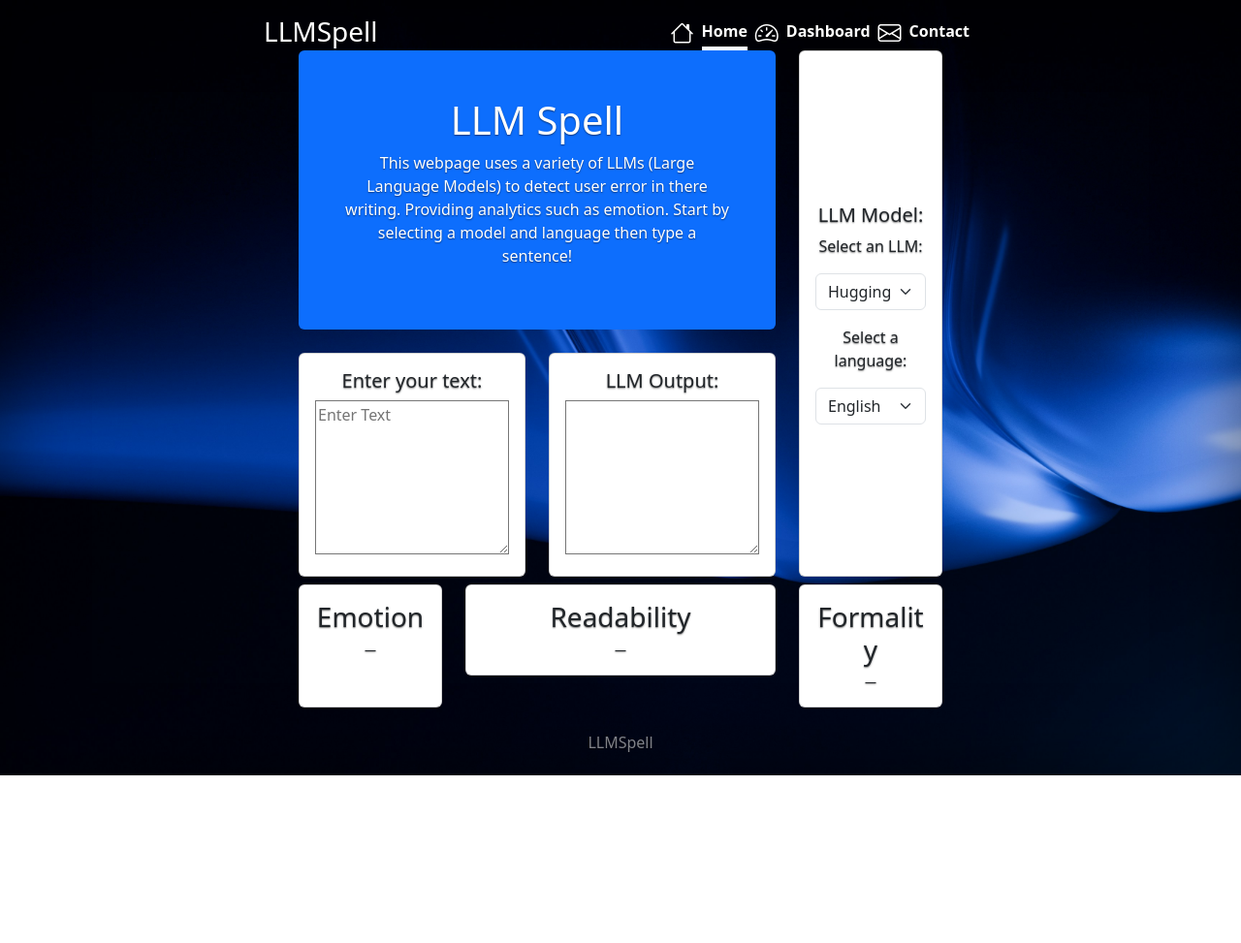
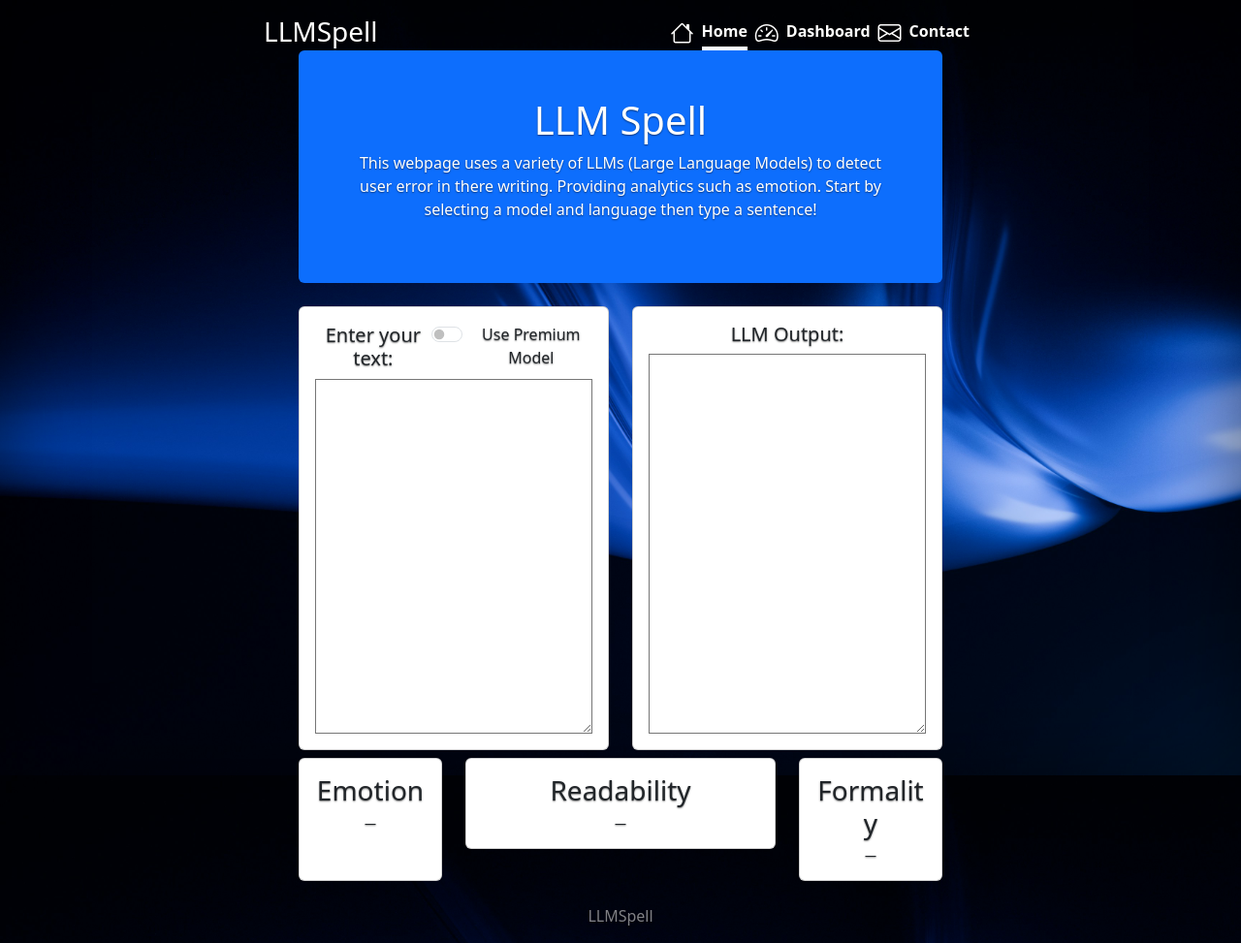
Before and after one commit to ColePal/spell-correction-plugin, a Django app: page /cover/ in a window 1280 px wide. Shown: the whole page at 97% size. Before the commit the page ends 800 px from the top, so only its background shows below. Run offline with Django 5.2, Linux system fonts and the light colour scheme; some libraries are stand-ins or nearby versions.

Commit message:
Updated HTML page to add switch button. Need to make it actually do something next commit.

```diff
--- a/backend/templates/SetupPage.js
+++ b/backend/templates/SetupPage.js
@@ -21,6 +21,18 @@ function findAllInput() {
       let textAreas = document.getElementsByTagName("textarea");
       //console.log(inputs);
       let inputs = Array.from(textInputs).concat(Array.from(textAreas));
+
+      // Rob note
+      // Without this the model tries and sends "on" when the switch is clicked
+      // doing this prevents that
+      inputs = inputs.filter(element => {
+        return (
+            element.tagName.toLowerCase() === "textarea" ||
+            (element.tagName.toLowerCase() === "input" &&
+            !["checkbox", "radio"].includes(element.type))
+        );
+      });
+
 
       //for each input element found:
       inputs.forEach(element => {
--- a/backend/templates/TestingSlice.html
+++ b/backend/templates/TestingSlice.html
@@ -41,9 +41,8 @@
                 color: #333;
                 text-shadow: none; /* Prevent inheritance from `body` */
                 background-color: #fff;
-                border: .05rem solid #fff;
+                border: 0.05rem solid #fff;
             }
-
 
             /*
              * Base structure
@@ -63,8 +62,8 @@
                 -webkit-box-pack: center;
                 justify-content: center;
                 color: #fff;
-                text-shadow: 0 .05rem .1rem rgba(0, 0, 0, .5);
-                box-shadow: inset 0 0 5rem rgba(0, 0, 0, .5);
+                text-shadow: 0 0.05rem 0.1rem rgba(0, 0, 0, 0.5);
+                box-shadow: inset 0 0 5rem rgba(0, 0, 0, 0.5);
                 background: url("{% static 'vimal-s-ZhVUAUc8V4s-unsplash.jpg' %}") no-repeat center center fixed;
                 /*The background is broken will comment out for now*/
                 background-size: cover;
@@ -99,11 +98,11 @@
             }
 
             .nav-masthead .nav-link {
-                padding: .25rem 0;
+                padding: 0.25rem 0;
                 font-weight: 700;
                 color: rgb(255, 255, 255);
                 background-color: transparent;
-                border-bottom: .25rem solid transparent;
+                border-bottom: 0.25rem solid transparent;
             }
 
             .nav-masthead .nav-link:hover,
@@ -135,12 +134,12 @@
             }
 
             .cover .btn-lg {
-                padding: .75rem 1.25rem;
+                padding: 0.75rem 1.25rem;
                 font-weight: 700;
             }
 
             .mastfoot {
-                color: rgba(255, 255, 255, .5);
+                color: rgba(255, 255, 255, 0.5);
             }
             .insertion {
                 text-decoration: underline;
@@ -162,11 +161,9 @@
             }
             .shadowDiv div {
                 pointer-events: auto;
-
-
             }
             .correction-panel {
-                position:absolute;
+                position: absolute;
                 z-index: 3;
                 color: Black;
                 width: 200px;
@@ -186,7 +183,6 @@
                 border-radius: 10px;
                 width: 100px;
                 height: 50px;
-
 
                 display: flex;
                 flex-direction: row;
@@ -213,6 +209,24 @@
             .mono {
                 font-size: 12px;
             }
+            .card {
+                width: 100%;
+            }
+            #text-input textarea,
+            #huggingface-output textarea {
+                height: 100%;
+                resize: none;
+            }
+
+            .card-body {
+                display: flex;
+                flex-direction: column;
+                height: 100%;
+            }
+
+            .card-body textarea {
+                flex: 1;
+            }
         </style>
     </head>
 
@@ -233,61 +247,44 @@
             </header>
 
             <main role="main" class="inner cover">
-                <div class="container">
+                <div class="container-fluid">
                     <div class="row align-items-stretch">
-                        <!-- Second Main Column (containing nested columns) -->
-                        <div class="col-sm-9">
+                        <div class="col-sm-12">
                             <div class="p-5 bg-primary text-white rounded mb-4">
                                 <h1 class="" id="jumbo">LLM Spell</h1>
                                 <p class="">
                                     This webpage uses a variety of LLMs (Large Language Models) to detect user error in there writing. Providing analytics such as emotion. Start by selecting a model and language then type a sentence!
                                 </p>
                             </div>
-                            <div class="row">
-                                <!-- First Nested Column -->
-                                <div class="col-sm-6">
-                                    <div class="card" id="text-input">
-                                        <div class="card-body">
-                                            <h5 class="card-title">Enter your text:</h5>
-                                            <textarea name="comments" rows="5" cols="40" placeholder="Enter Text" class="w-100" style="padding-bottom: 35px;" id="testInput"></textarea>
+                            <div class="row align-items-stretch">
+                                <div class="col-sm-6 d-flex">
+                                    <div class="card w-100">
+                                        <div class="card-body d-flex flex-column">
+                                            <div class="d-flex justify-content-between align-items-center mb-2">
+                                                <h5 class="card-title mb-0">Enter your text:</h5>
+                                                <!-- The switch does nothing yet. -->
+                                                <div class="form-check form-switch">
+                                                    <input class="form-check-input" type="checkbox" id="textSwitch" />
+                                                    <label class="form-check-label" for="textSwitch">Use Premium Model</label>
+                                                </div>
+                                            </div>
+                                            <textarea id="testInput" class="w-100 flex-grow-1" rows="15"></textarea>
                                         </div>
                                     </div>
                                 </div>
-                                <!-- Second Nested Column -->
-                                <div class="col-sm-6">
-                                    <div class="card">
-                                        <div class="card-body" id="huggingface-output">
-                                            <h5 class="card-title">LLM Output:</h5>
-                                            <textarea name="comments" rows="5" cols="40" placeholder="" class="w-100" style="padding-bottom: 35px;" id="testTarget"></textarea>
+
+                                <div class="col-sm-6 d-flex">
+                                    <div class="card w-100">
+                                        <div class="card-body d-flex flex-column">
+                                            <h5 class="card-title mb-2">LLM Output:</h5>
+                                            <textarea id="testTarget" class="w-100 flex-grow-1" rows="15"></textarea>
                                         </div>
-                                    </div>
-                                </div>
-                            </div>
-                        </div>
-                        <div class="col-sm-3">
-                            <div class="card">
-                                <div class="card-body d-flex flex-column align-items-center justify-content-center" id="huggingface-model">
-                                    <h5 class="card-title">LLM Model:</h5>
-                                    <p>Select an LLM:</p>
-                                    <div class="d-flex flex-column align-items-center">
-                                        <select class="form-select w-100 mb-3" style="max-width: 220px;" aria-label="Select LLM">
-                                            <option selected>Hugging Face</option>
-                                            <option value="1">Gemini</option>
-                                            <option value="2">Grok</option>
-                                        </select>
-
-                                        <p>Select a language:</p>
-                                        <select class="form-select w-100" style="max-width: 220px;" aria-label="Select Language">
-                                            <option selected>English</option>
-                                            <option value="1">Sinhala</option>
-                                        </select>
                                     </div>
                                 </div>
                             </div>
                         </div>
                     </div>
                     <div id="status" style="margin: 8px 0; color: white;"></div>
-
                     <div class="row mb-4">
                         <div class="col-sm-3">
                             <div class="card p-3">
@@ -312,10 +309,10 @@
 
                 <script>
                     function getCookie(name) {
-                      const value = `; ${document.cookie}`;
-                      const parts = value.split(`; ${name}=`);
-                      if (parts.length === 2) return parts.pop().split(';').shift();
-                      return null;
+                        const value = `; ${document.cookie}`;
+                        const parts = value.split(`; ${name}=`);
+                        if (parts.length === 2) return parts.pop().split(";").shift();
+                        return null;
                     }
 
                     function fleschMeaning(score) {
@@ -338,8 +335,7 @@
 
                         const res = await fetch("/api/analyze/", {
                             method: "POST",
-                            headers: { "Content-Type": "application/json",
-                            'X-CSRFToken': csrfToken},
+                            headers: { "Content-Type": "application/json", "X-CSRFToken": csrfToken },
                             body: JSON.stringify({ text }),
                         });
                         const data = await res.json();
@@ -360,7 +356,7 @@
 
                         // Readability
                         const fleschNum = Number(data.readability.flesch_reading_ease);
-                        const readabilityDiv = document.getElementById("readability")
+                        const readabilityDiv = document.getElementById("readability");
                         readabilityDiv.textContent = `Readability: ${fleschNum.toFixed(1)} — ${fleschMeaning(fleschNum)}\n`;
                         //readabilityDiv.style.fontSize = "12px";
                     }
@@ -382,12 +378,12 @@
         <!-- Bootstrap JS -->
         <script src="https://cdn.jsdelivr.net/npm/bootstrap@5.3.7/dist/js/bootstrap.bundle.min.js" crossorigin="anonymous"></script>
 
-
-
-<script>{%  include "Requester.js" %}</script>
-<!--<script src="SlicingAlgorithm.js"></script>-->
-<script>{%  include "SetupPage.js" %}</script>
-
-</body>
-
+        <script>
+            {%  include "Requester.js" %}
+        </script>
+        <!--<script src="SlicingAlgorithm.js"></script>-->
+        <script>
+            {%  include "SetupPage.js" %}
+        </script>
+    </body>
 </html>
```
